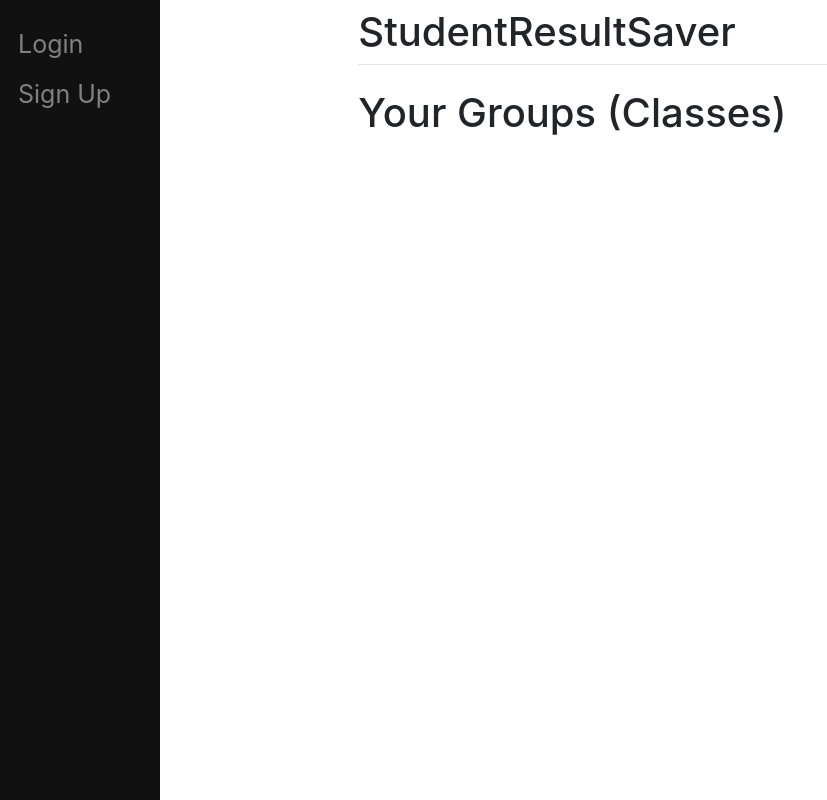
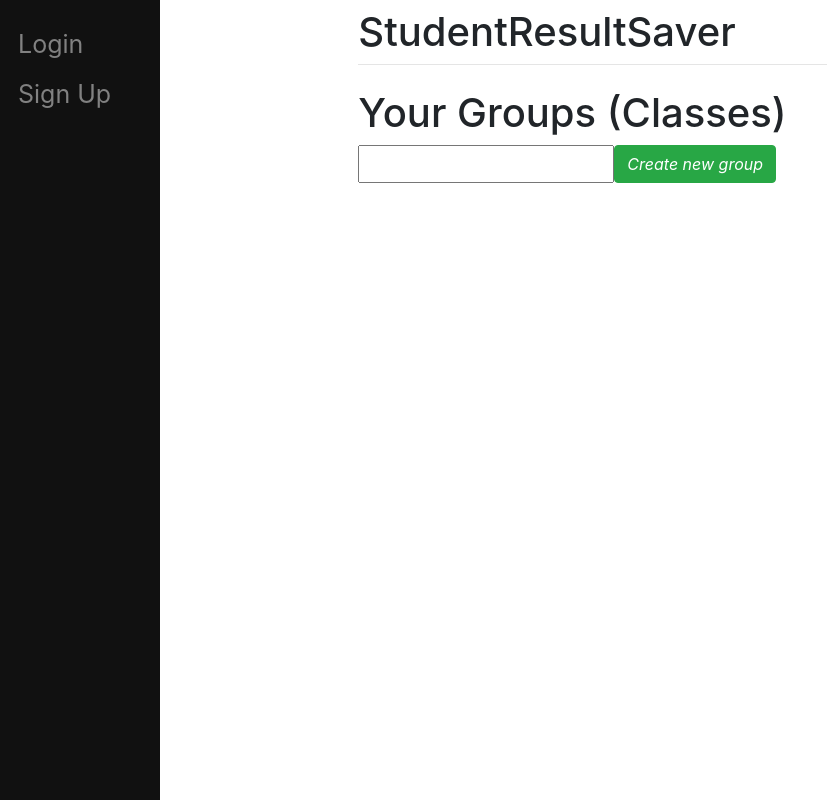
Before and after one commit to JontePonte/StudentResultSaverWeb, a Django app: page /groups/ in a window 1280 px wide. Shown: the whole page, without its empty margins (0-827 px from the left). Run offline with Django 4.2, Linux system fonts and the light colour scheme; some libraries are stand-ins or nearby versions.

Commit message:
Added create group form in groups view

```diff
--- a/website/main/templates/main/groups.html
+++ b/website/main/templates/main/groups.html
@@ -3,8 +3,20 @@
 {% block title %}Groups{% endblock %}
 
 {% block content %}
+    <!-- List all groups -->
     <h1>Your Groups (Classes)</h1>
     {% for group in user.group.all %}
         <p><a href="/{{group.id}}"><h3>{{group.name}}</h3></a></p>
     {% endfor %}
+
+    <!-- Create new group -->
+    <form method="post" action="/create/" class="form-group">
+        {% csrf_token %}
+        <div class="input-group mb-3">
+            {{form.name}} <!-- as_table, as_p, as_ul -->
+            <div class="imput-group-prepend">
+                <button type="submit", name="save" class="btn btn-success"><em>Create new group</em></button>
+            </div>
+        </div>
+    </form>
 {% endblock %}
--- a/website/main/views.py
+++ b/website/main/views.py
@@ -29,7 +29,20 @@ def index(response, id):
 
 
 def groups(response):
-    return render(response, "main/groups.html", {})
+    if response.method == "POST":
+        form = CreateNewGroup(response.POST)
+
+        if form.is_valid():
+            n = form.cleaned_data["name"] # Unencrypts data
+            g = Group(name=n)
+            g.save()
+            response.user.group.add(g)
+
+            return HttpResponseRedirect("/groups/")
+
+    else:
+        form = CreateNewGroup()
+    return render(response, "main/groups.html", {"form":form})
 
 
 def create(response):
```
